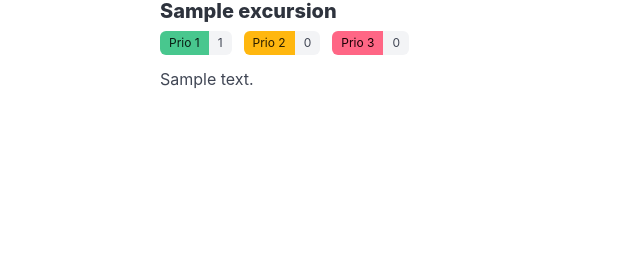
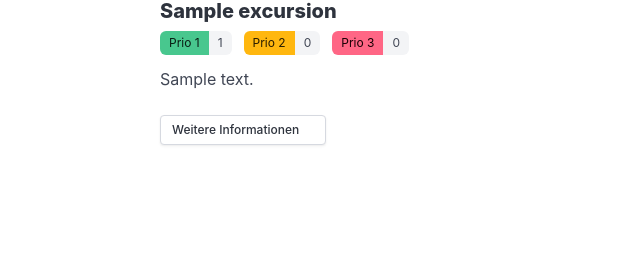
Before and after one commit to timptner/fatama, a Django app: page /excursions/ in a window 1280 px wide. Shown: the part 529-800 px from the top of the page, without its empty margins (0-640 px from the left). Run offline with Django 5.2, Linux system fonts and the light colour scheme; a user stored in the database is signed in; tables that the repository leaves empty hold one stand-in row (values such as "Sample post"); some libraries are stand-ins or nearby versions.

Commit message:
Add excursion url to link more information

```diff
--- a/excursions/models.py
+++ b/excursions/models.py
@@ -6,6 +6,7 @@ from congresses.models import Congress, Participant
 class Excursion(models.Model):
     congress = models.ForeignKey(Congress, on_delete=models.CASCADE)
     title = models.CharField("Titel", max_length=200)
+    url = models.URLField("Webadresse", blank=True)
     desc = models.TextField(
         "Beschreibung",
         help_text=(
--- a/excursions/templates/excursions/excursion_list.html
+++ b/excursions/templates/excursions/excursion_list.html
@@ -69,6 +69,15 @@
                     </div>
 
                     <div class="content">{% render excursion.desc %}</div>
+
+                    {% if excursion.url %}
+                        <a class="button is-small" href="{{ excursion.url }}" target="_blank">
+                            <span>Weitere Informationen</span>
+                            <span class="icon">
+                                <i class="fa-solid fa-up-right-from-square"></i>
+                            </span>
+                        </a>
+                    {% endif %}
                 </div>
             {% empty %}
                 <article class="message is-info">
```
Also changed, not shown: excursions/migrations/0004_excursion_url.py (added).
